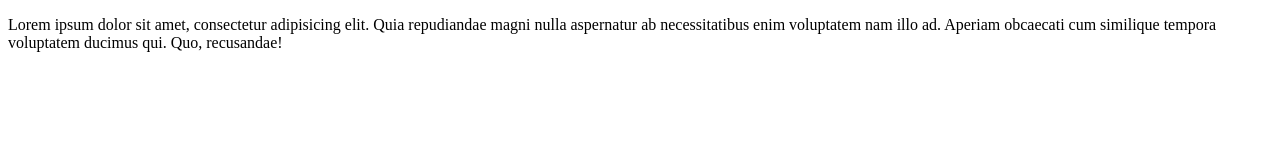
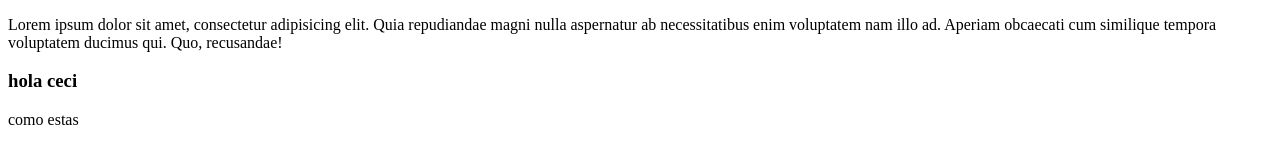
Before and after one commit to M0T0SH0C/titancito, a plain HTML site: page index.html in a window 1280 px wide. Shown: the part 167-330 px from the top of the page. Drawn offline with Linux system fonts and the light colour scheme.

Commit message:
modificado hice cambio

```diff
--- a/index.html
+++ b/index.html
@@ -17,6 +17,11 @@
         <link rel="stylesheet" href="style.css">
         <p2>Lorem ipsum dolor sit amet, consectetur adipisicing elit. Quia repudiandae magni nulla aspernatur ab necessitatibus enim voluptatem nam illo ad. Aperiam obcaecati cum similique tempora voluptatem ducimus qui. Quo, recusandae!</p2>
     </main>
+    <main>
+        <h3>hola ceci</h3>
+
+        <p3>como estas</p3>
+    </main>
 
 </body>
 </html>
```
